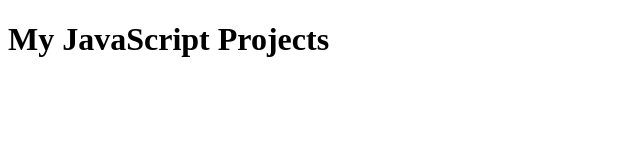
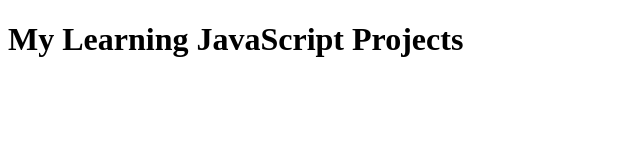
Before and after one commit to spsuzair/JavaScriptProjects, a plain HTML site: page index.html in a window 1280 px wide. Shown: the whole page, without its empty margins (0-640 px from the left). Drawn offline with Linux system fonts and the light colour scheme.

Commit message:
Update index.html

```diff
--- a/index.html
+++ b/index.html
@@ -6,6 +6,6 @@
     <title>JS Projects</title>
 </head>
 <body>
-  <h1>My JavaScript Projects</h1>
+  <h1>My Learning JavaScript Projects</h1>
 </body>
 </html>
```
